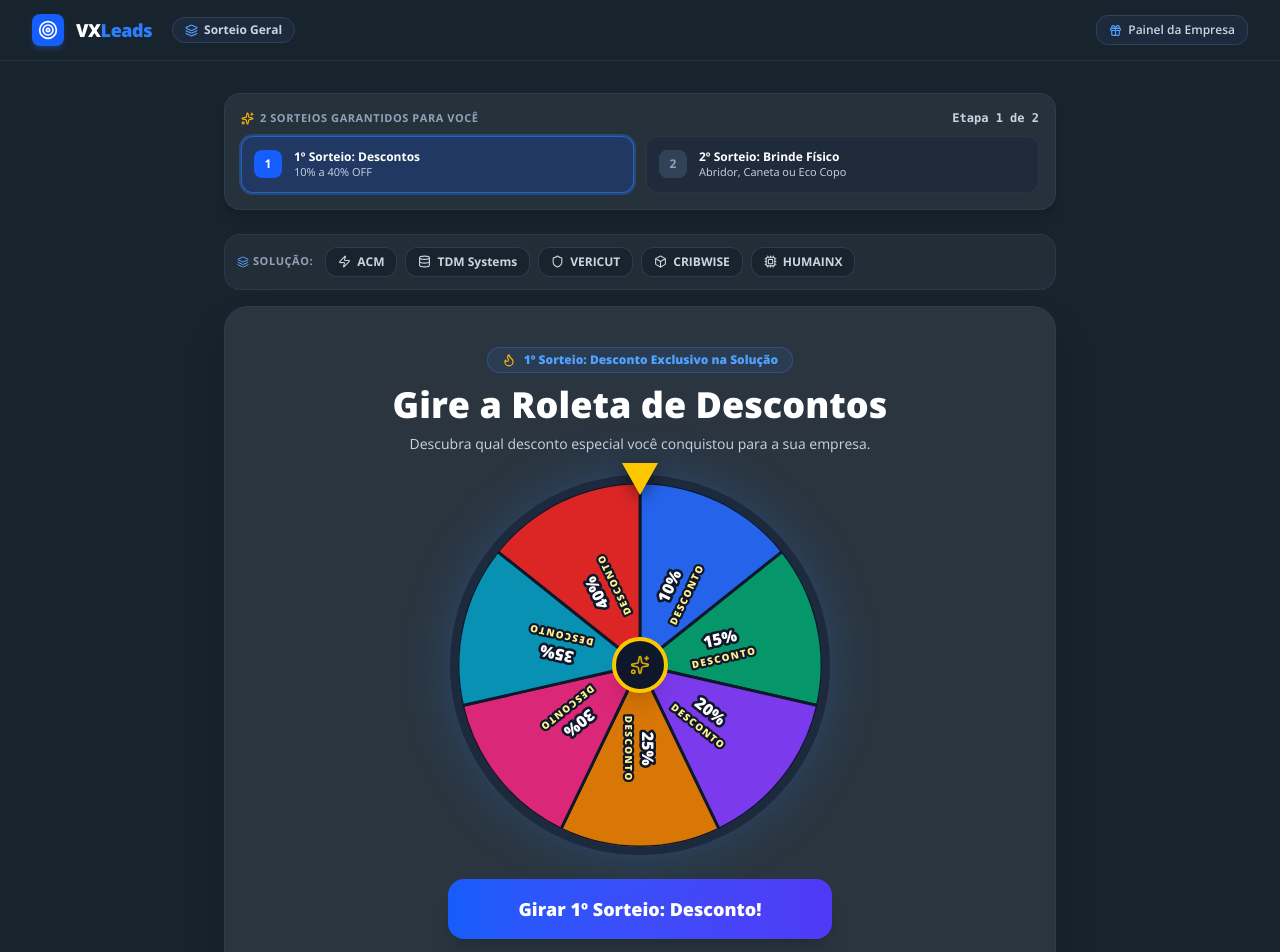
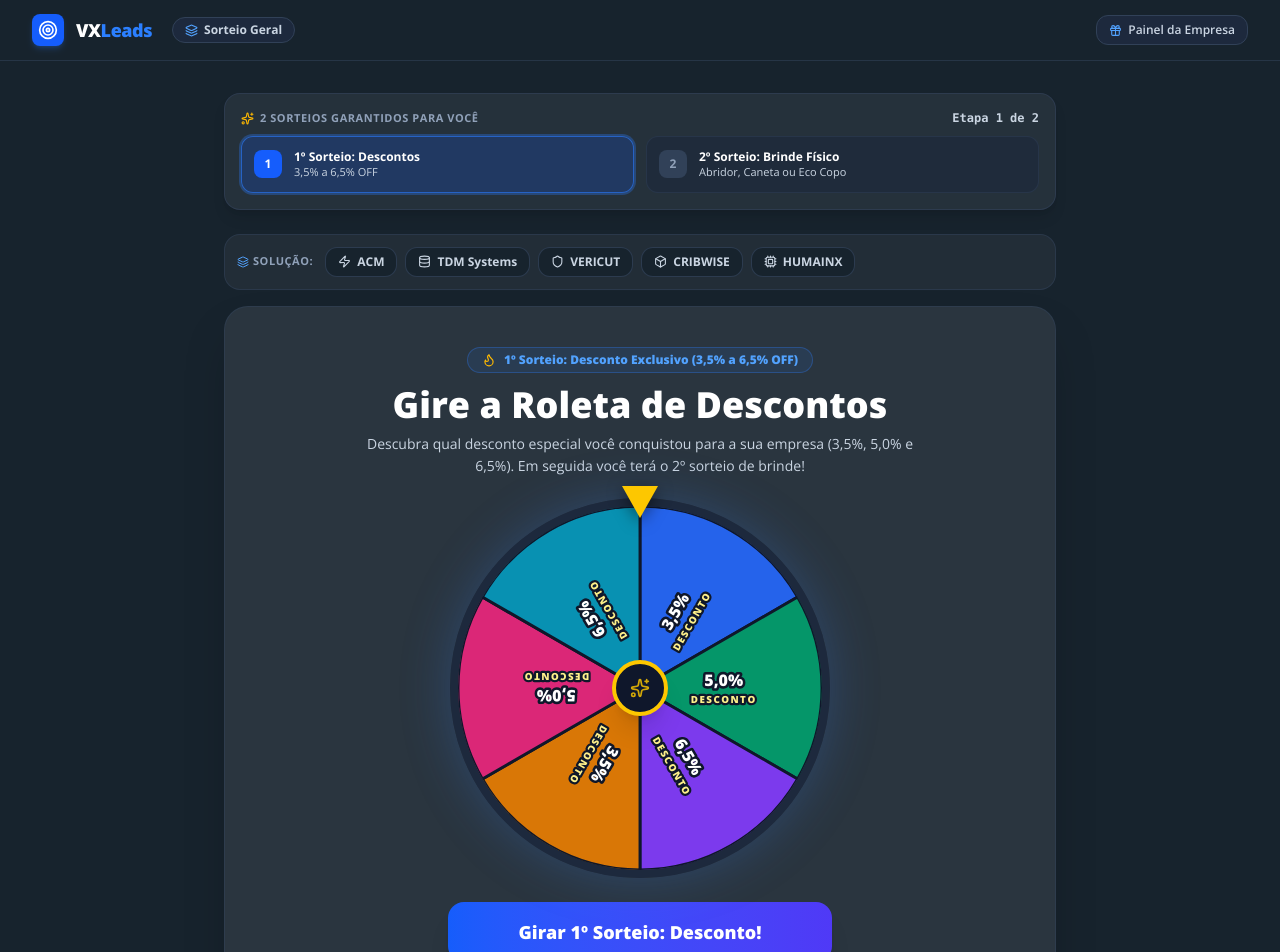
Before and after one commit to paranhosmkt/VXleads, a React (Vite) app: page /sorteio in a window 1280 px wide. Shown: the top 952 px of the page. Built offline with nearby package versions, Linux system fonts and the light colour scheme.

Commit message:
feat: implement product-specific discount tiers
Introduced conditional prize logic to distinguish between TDM (10-40% OFF) and other products (3.5%, 5%, 6.5% OFF). Added utility functions to manage dynamic prize assignment based on selected product configurations.

```diff
--- a/src/data/prizesConfig.ts
+++ b/src/data/prizesConfig.ts
@@ -27,17 +27,94 @@ export interface RouletteSlice {
 }
 
 /**
- * 1º Sorteio: Descontos já existentes
+ * 1º Sorteio - TDM: Mantém os descontos já existentes (10% a 40%)
  */
-export const DISCOUNT_PRIZES: DiscountPrize[] = [
-  { id: 'p1', name: '10% de Desconto', shortName: '10% OFF', color: '#2563EB', icon: '🏷️' },
-  { id: 'p2', name: '15% de Desconto', shortName: '15% OFF', color: '#059669', icon: '🎉' },
-  { id: 'p3', name: '20% de Desconto', shortName: '20% OFF', color: '#7C3AED', icon: '⭐' },
-  { id: 'p4', name: '25% de Desconto', shortName: '25% OFF', color: '#D97706', icon: '🔥' },
-  { id: 'p5', name: '30% de Desconto', shortName: '30% OFF', color: '#DB2777', icon: '✨' },
-  { id: 'p6', name: '35% de Desconto', shortName: '35% OFF', color: '#0891B2', icon: '🚀' },
-  { id: 'p7', name: '40% de Desconto', shortName: '40% OFF', color: '#DC2626', icon: '👑' },
+export const TDM_DISCOUNT_PRIZES: DiscountPrize[] = [
+  { id: 'tdm-10', name: '10% de Desconto', shortName: '10% OFF', color: '#2563EB', icon: '🏷️' },
+  { id: 'tdm-15', name: '15% de Desconto', shortName: '15% OFF', color: '#059669', icon: '🎉' },
+  { id: 'tdm-20', name: '20% de Desconto', shortName: '20% OFF', color: '#7C3AED', icon: '⭐' },
+  { id: 'tdm-25', name: '25% de Desconto', shortName: '25% OFF', color: '#D97706', icon: '🔥' },
+  { id: 'tdm-30', name: '30% de Desconto', shortName: '30% OFF', color: '#DB2777', icon: '✨' },
+  { id: 'tdm-35', name: '35% de Desconto', shortName: '35% OFF', color: '#0891B2', icon: '🚀' },
+  { id: 'tdm-40', name: '40% de Desconto', shortName: '40% OFF', color: '#DC2626', icon: '👑' },
 ];
+
+// Alias para compatibilidade anterior
+export const DISCOUNT_PRIZES: DiscountPrize[] = TDM_DISCOUNT_PRIZES;
+
+/**
+ * 1º Sorteio - OUTROS PRODUTOS (ACM, VERICUT, CRIBWISE, HUMAINX, etc.):
+ * Porcentagens solicitadas: 3,5%, 5,0%, 6,5%
+ */
+export const OTHER_PRODUCTS_DISCOUNT_PRIZES: DiscountPrize[] = [
+  { id: 'other-3.5', name: '3,5% de Desconto', shortName: '3,5% OFF', color: '#2563EB', icon: '🏷️' },
+  { id: 'other-5.0', name: '5,0% de Desconto', shortName: '5,0% OFF', color: '#059669', icon: '⭐' },
+  { id: 'other-6.5', name: '6,5% de Desconto', shortName: '6,5% OFF', color: '#7C3AED', icon: '🔥' },
+];
+
+/**
+ * Fatias da roleta para os outros produtos (6 fatias balanceadas de 60°,
+ * alternando as 3 porcentagens: 3,5%, 5,0% e 6,5%)
+ */
+export const OTHER_PRODUCTS_DISCOUNT_SLICES: DiscountPrize[] = [
+  { id: 'slice-other-3.5-a', name: '3,5% de Desconto', shortName: '3,5% OFF', color: '#2563EB', icon: '🏷️' },
+  { id: 'slice-other-5.0-a', name: '5,0% de Desconto', shortName: '5,0% OFF', color: '#059669', icon: '⭐' },
+  { id: 'slice-other-6.5-a', name: '6,5% de Desconto', shortName: '6,5% OFF', color: '#7C3AED', icon: '🔥' },
+  { id: 'slice-other-3.5-b', name: '3,5% de Desconto', shortName: '3,5% OFF', color: '#D97706', icon: '🏷️' },
+  { id: 'slice-other-5.0-b', name: '5,0% de Desconto', shortName: '5,0% OFF', color: '#DB2777', icon: '⭐' },
+  { id: 'slice-other-6.5-b', name: '6,5% de Desconto', shortName: '6,5% OFF', color: '#0891B2', icon: '🔥' },
+];
+
+/**
+ * Identifica se o produto informado é TDM
+ */
+export function isTdmProduct(productIdOrKey?: string | null): boolean {
+  if (!productIdOrKey) return false;
+  const clean = productIdOrKey.trim().toLowerCase();
+  return clean === 'tdm' || clean.includes('tdm');
+}
+
+/**
+ * Retorna as fatias da roleta de desconto para o produto correspondente:
+ * - Se TDM: retorna as 7 fatias com os descontos originais (10% a 40%)
+ * - Se outro produto: retorna as 6 fatias balanceadas com 3,5%, 5,0% e 6,5%
+ */
+export function getDiscountPrizesForProduct(productIdOrKey?: string | null): DiscountPrize[] {
+  if (isTdmProduct(productIdOrKey)) {
+    return TDM_DISCOUNT_PRIZES;
+  }
+  return OTHER_PRODUCTS_DISCOUNT_SLICES;
+}
+
+/**
+ * Retorna a lista única de descontos possíveis para o produto
+ */
+export function getUniqueDiscountsForProduct(productIdOrKey?: string | null): DiscountPrize[] {
+  if (isTdmProduct(productIdOrKey)) {
+    return TDM_DISCOUNT_PRIZES;
+  }
+  return OTHER_PRODUCTS_DISCOUNT_PRIZES;
+}
+
+/**
+ * Retorna a legenda de faixa de desconto (ex: '10% a 40% OFF' para TDM, ou '3,5% a 6,5% OFF' para outros)
+ */
+export function getDiscountRangeLabel(productIdOrKey?: string | null): string {
+  if (isTdmProduct(productIdOrKey)) {
+    return '10% a 40% OFF';
+  }
+  return '3,5% a 6,5% OFF';
+}
+
+/**
+ * Retorna a descrição amigável das porcentagens (ex: '10% a 40%' para TDM, ou '3,5%, 5,0% e 6,5%' para outros)
+ */
+export function getDiscountPercentagesText(productIdOrKey?: string | null): string {
+  if (isTdmProduct(productIdOrKey)) {
+    return '10% a 40%';
+  }
+  return '3,5%, 5,0% e 6,5%';
+}
 
 /**
  * 2º Sorteio: Itens físicos (Abridor de garrafa, caneta e eco copo)
@@ -133,14 +210,16 @@ export const ITEM_ROULETTE_SLICES: RouletteSlice[] = [
 ];
 
 /**
- * Formata os textos para exibição nos setores SVG da roleta
+ * Formata os textos para exibição nos setores SVG da roleta.
+ * Suporta inteiros (10%, 20%) e decimais com vírgula ou ponto (3,5%, 5,0%, 6,5%).
  */
 export function getPrizeSliceDisplay(name: string): { top: string; bottom: string } {
-  // Descontos: '20% de Desconto' -> top: '20% OFF', bottom: 'DESCONTO'
-  const discountMatch = name.match(/^(\d+%\s*(?:OFF)?)\s*(?:de\s*)?(.*)$/i);
+  // Descontos: '3,5% de Desconto', '5,0% de Desconto', '20% de Desconto'
+  const discountMatch = name.match(/^(\d+(?:[.,]\d+)?%\s*(?:OFF)?)\s*(?:de\s*)?(.*)$/i);
   if (discountMatch) {
+    const rawPct = discountMatch[1].trim();
     return {
-      top: discountMatch[1].trim(),
+      top: rawPct,
       bottom: (discountMatch[2].trim() || 'DESCONTO').toUpperCase()
     };
   }
--- a/src/pages/RoletaPremioPage.tsx
+++ b/src/pages/RoletaPremioPage.tsx
@@ -11,12 +11,20 @@ import { buildBase44ReturnUrl, executeBase44Return } from '../lib/base44';
 import { checkUserDrawStatus, ExistingDrawRecord } from '../lib/leadVerification';
 import { PRODUCTS_CONFIG, extractProductFromUrl, getProductBySlugOrParam, ProductConfig } from '../data/productConfig';
 import {
+  TDM_DISCOUNT_PRIZES,
+  OTHER_PRODUCTS_DISCOUNT_PRIZES,
+  OTHER_PRODUCTS_DISCOUNT_SLICES,
   DISCOUNT_PRIZES,
   PHYSICAL_ITEM_PRIZES,
   ITEM_ROULETTE_SLICES,
   DiscountPrize,
   PhysicalItemPrize,
   RouletteSlice,
+  isTdmProduct,
+  getDiscountPrizesForProduct,
+  getUniqueDiscountsForProduct,
+  getDiscountRangeLabel,
+  getDiscountPercentagesText,
   getPrizeSliceDisplay
 } from '../data/prizesConfig';
 
@@ -219,6 +227,9 @@ export default function RoletaPremioPage() {
     };
   }, [participant.crachaId, participant.email, participant.whatsapp]);
 
+  const isTdm = isTdmProduct(selectedProduct?.id || selectedProduct?.key);
+  const activeDiscountSlices = getDiscountPrizesForProduct(selectedProduct?.id || selectedProduct?.key);
+
   const handleSelectProduct = (prod: ProductConfig | null) => {
     setSelectedProduct(prod);
     const newParams = new URLSearchParams(searchParams);
@@ -241,10 +252,10 @@ export default function RoletaPremioPage() {
     }
     setIsSpinning(true);
 
-    const randomIndex = Math.floor(Math.random() * DISCOUNT_PRIZES.length);
-    const chosenPrize = DISCOUNT_PRIZES[randomIndex];
+    const randomIndex = Math.floor(Math.random() * activeDiscountSlices.length);
+    const chosenPrize = activeDiscountSlices[randomIndex];
 
-    const segmentAngle = 360 / DISCOUNT_PRIZES.length;
+    const segmentAngle = 360 / activeDiscountSlices.length;
     const targetAngle = 360 - (randomIndex * segmentAngle + segmentAngle / 2);
     const extraTurns = 360 * 6;
     const currentModulo = rotation % 360;
@@ -542,7 +553,7 @@ export default function RoletaPremioPage() {
                 <div className="min-w-0">
                   <div className="font-bold text-white truncate text-xs">1º Sorteio: Descontos</div>
                   <div className="text-[11px] text-slate-300 truncate">
-                    {wonDiscount ? wonDiscount.name : '10% a 40% OFF'}
+                    {wonDiscount ? wonDiscount.name : getDiscountRangeLabel(selectedProduct?.id || selectedProduct?.key)}
                   </div>
                 </div>
               </div>
@@ -743,7 +754,7 @@ export default function RoletaPremioPage() {
         )}
 
         {/* ======================================================== */}
-        {/* STAGE 1: 1º SORTEIO (DESCONTOS 10% A 40%) */}
+        {/* STAGE 1: 1º SORTEIO (DESCONTOS - TDM: 10% A 40% | OUTROS: 3,5%, 5,0%, 6,5%) */}
         {/* ======================================================== */}
         {!hasAlreadyDrawn && drawPhase === 'draw1_spin' && (
           <div className="bg-[#2a353f] border border-slate-700/60 rounded-3xl p-6 sm:p-10 shadow-2xl text-center relative overflow-hidden">
@@ -751,7 +762,7 @@ export default function RoletaPremioPage() {
 
               <div className="inline-flex items-center gap-2 px-3.5 py-1 rounded-full bg-blue-500/10 text-blue-400 text-xs font-black mb-3 border border-blue-500/30">
                 <Flame size={14} className="text-amber-400" />
-                <span>1º Sorteio: Desconto Exclusivo na Solução</span>
+                <span>1º Sorteio: Desconto Exclusivo ({getDiscountRangeLabel(selectedProduct?.id || selectedProduct?.key)})</span>
               </div>
 
               <h3 className="text-2xl sm:text-4xl font-extrabold text-white mb-2">
@@ -763,9 +774,9 @@ export default function RoletaPremioPage() {
               </h3>
               <p className="text-slate-300 text-sm mb-5 leading-relaxed">
                 {selectedProduct ? (
-                  <>Descubra qual desconto especial você ganhou para a solução <strong className="text-white">{selectedProduct.fullName}</strong>. Em seguida você terá o 2º sorteio de brinde!</>
+                  <>Descubra qual desconto especial você ganhou para a solução <strong className="text-white">{selectedProduct.fullName}</strong> ({getDiscountPercentagesText(selectedProduct.id)}). Em seguida você terá o 2º sorteio de brinde!</>
                 ) : (
-                  'Descubra qual desconto especial você conquistou para a sua empresa.'
+                  <>Descubra qual desconto especial você conquistou para a sua empresa ({getDiscountPercentagesText(null)}). Em seguida você terá o 2º sorteio de brinde!</>
                 )}
               </p>
 
@@ -784,8 +795,8 @@ export default function RoletaPremioPage() {
                   <svg viewBox="0 0 100 100" className="w-full h-full" style={{ transform: 'rotate(-90deg)', transformOrigin: '50% 50%' }}>
                     {/* Layer 1: Sector Color Slices */}
                     <g id="roleta-discount-slices">
-                      {DISCOUNT_PRIZES.map((prize, i) => {
-                        const total = DISCOUNT_PRIZES.length;
+                      {activeDiscountSlices.map((prize, i) => {
+                        const total = activeDiscountSlices.length;
                         const angle = 360 / total;
                         const startAngle = i * angle;
                         const endAngle = (i + 1) * angle;
@@ -798,22 +809,22 @@ export default function RoletaPremioPage() {
                         const pathData = `M 50 50 L ${x1} ${y1} A 50 50 0 0 1 ${x2} ${y2} Z`;
 
                         return (
-                          <path key={prize.id} d={pathData} fill={prize.color} stroke="#0f172a" strokeWidth="0.8" />
+                          <path key={`${prize.id}-${i}`} d={pathData} fill={prize.color} stroke="#0f172a" strokeWidth="0.8" />
                         );
                       })}
                     </g>
 
                     {/* Layer 2: Labels Layer */}
                     <g id="roleta-discount-labels">
-                      {DISCOUNT_PRIZES.map((prize, i) => {
-                        const total = DISCOUNT_PRIZES.length;
+                      {activeDiscountSlices.map((prize, i) => {
+                        const total = activeDiscountSlices.length;
                         const angle = 360 / total;
                         const startAngle = i * angle;
                         const midAngle = startAngle + angle / 2;
                         const lines = getPrizeSliceDisplay(prize.name);
 
                         return (
-                          <g key={`lbl-${prize.id}`} transform={`rotate(${midAngle}, 50, 50)`}>
+                          <g key={`lbl-${prize.id}-${i}`} transform={`rotate(${midAngle}, 50, 50)`}>
                             <text
                               x={73}
                               y={47.8}
--- a/src/pages/TriagemPage.tsx
+++ b/src/pages/TriagemPage.tsx
@@ -13,11 +13,19 @@ import { buildBase44ReturnUrl, executeBase44Return } from '../lib/base44';
 import { checkUserDrawStatus, ExistingDrawRecord } from '../lib/leadVerification';
 import { extractProductFromUrl, PRODUCTS_CONFIG, ProductConfig } from '../data/productConfig';
 import {
+  TDM_DISCOUNT_PRIZES,
+  OTHER_PRODUCTS_DISCOUNT_PRIZES,
+  OTHER_PRODUCTS_DISCOUNT_SLICES,
   DISCOUNT_PRIZES,
   PHYSICAL_ITEM_PRIZES,
   ITEM_ROULETTE_SLICES,
   DiscountPrize,
   PhysicalItemPrize,
+  isTdmProduct,
+  getDiscountPrizesForProduct,
+  getUniqueDiscountsForProduct,
+  getDiscountRangeLabel,
+  getDiscountPercentagesText,
   getPrizeSliceDisplay
 } from '../data/prizesConfig';
 
@@ -163,8 +171,16 @@ export default function TriagemPage() {
   const [currentStep, setCurrentStep] = useState<FlowStep>('select_game');
   const [selectedGame, setSelectedGame] = useState<'roleta' | 'raspadinha' | 'caca_niquel'>('roleta');
 
+  // Dynamic discount configuration for detected product (TDM vs Other products)
+  const isTdm = isTdmProduct(detectedProduct?.id || detectedProduct?.key);
+  const activeDiscountSlices = getDiscountPrizesForProduct(detectedProduct?.id || detectedProduct?.key);
+  const uniqueDiscounts = getUniqueDiscountsForProduct(detectedProduct?.id || detectedProduct?.key);
+
   // Game Play States
-  const [wonDiscount, setWonDiscount] = useState<DiscountPrize>(DISCOUNT_PRIZES[2]); // Default 20%
+  const [wonDiscount, setWonDiscount] = useState<DiscountPrize>(() => {
+    const list = getDiscountPrizesForProduct(detectedProduct?.id || detectedProduct?.key);
+    return list[0] || DISCOUNT_PRIZES[0];
+  });
   const [wonItem, setWonItem] = useState<PhysicalItemPrize>(PHYSICAL_ITEM_PRIZES[0]);
   const [voucherCode, setVoucherCode] = useState('');
   const [copiedVoucher, setCopiedVoucher] = useState(false);
@@ -190,13 +206,14 @@ export default function TriagemPage() {
   const [existingDraw, setExistingDraw] = useState<ExistingDrawRecord | null>(null);
   const [checkingStatus, setCheckingStatus] = useState(true);
 
-  // Pre-seed winner prize randomly on mount
+  // Pre-seed winner prize randomly on mount or when product changes
   useEffect(() => {
-    const randomPrize = DISCOUNT_PRIZES[Math.floor(Math.random() * DISCOUNT_PRIZES.length)];
+    const list = getDiscountPrizesForProduct(detectedProduct?.id || detectedProduct?.key);
+    const randomPrize = list[Math.floor(Math.random() * list.length)] || list[0];
     setWonDiscount(randomPrize);
     const code = `VX-${Math.floor(10000 + Math.random() * 90000)}`;
     setVoucherCode(code);
-  }, []);
+  }, [detectedProduct?.id]);
 
   // Update participant if params change
   useEffect(() => {
@@ -372,12 +389,12 @@ export default function TriagemPage() {
     }
     setIsSpinningWheel(true);
 
-    const randomPrize = DISCOUNT_PRIZES[Math.floor(Math.random() * DISCOUNT_PRIZES.length)];
+    const randomIdx = Math.floor(Math.random() * activeDiscountSlices.length);
+    const randomPrize = activeDiscountSlices[randomIdx];
     setWonDiscount(randomPrize);
 
-    const prizeIdx = DISCOUNT_PRIZES.findIndex(p => p.id === randomPrize.id);
-    const segmentAngle = 360 / DISCOUNT_PRIZES.length;
-    const targetAngle = 360 - (prizeIdx * segmentAngle + segmentAngle / 2);
+    const segmentAngle = 360 / activeDiscountSlices.length;
+    const targetAngle = 360 - (randomIdx * segmentAngle + segmentAngle / 2);
     const extraSpins = 360 * 6;
     const currentModulo = wheelRotation % 360;
     let delta = targetAngle - currentModulo;
@@ -414,7 +431,7 @@ export default function TriagemPage() {
     }
     setIsSpinningSlots(true);
 
-    const randomPrize = DISCOUNT_PRIZES[Math.floor(Math.random() * DISCOUNT_PRIZES.length)];
+    const randomPrize = uniqueDiscounts[Math.floor(Math.random() * uniqueDiscounts.length)];
     setWonDiscount(randomPrize);
 
     setTimeout(() => {
@@ -606,7 +623,7 @@ export default function TriagemPage() {
                 <div className="min-w-0">
                   <div className="font-bold text-white truncate text-xs">1º Sorteio: Desconto</div>
                   <div className="text-[11px] text-slate-300 truncate">
-                    {currentStep === 'draw2_brinde' || currentStep === 'voucher_final' ? wonDiscount.name : '10% a 40% OFF'}
+                    {currentStep === 'draw2_brinde' || currentStep === 'voucher_final' ? wonDiscount.name : getDiscountRangeLabel(detectedProduct?.id || detectedProduct?.key)}
                   </div>
                 </div>
               </div>
@@ -747,7 +764,7 @@ export default function TriagemPage() {
                       Roleta da Sorte
                     </h3>
                     <p className="text-xs text-slate-400 mt-1">
-                      Gire a roleta clássica e concorra a descontos de 10% a 40%!
+                      Gire a roleta clássica e concorra a descontos ({getDiscountPercentagesText(detectedProduct?.id)})!
                     </p>
                   </div>
                   <button className="w-full py-2.5 rounded-xl bg-yellow-500 group-hover:bg-yellow-400 text-slate-950 font-bold text-xs transition-colors flex items-center justify-center gap-1">
@@ -821,7 +838,7 @@ export default function TriagemPage() {
               <div className="max-w-md mx-auto pt-4 space-y-4">
                 <div className="inline-flex items-center gap-2 px-3 py-1 rounded-full bg-blue-500/10 text-blue-400 text-xs font-bold border border-blue-500/20">
                   <Flame size={14} className="text-amber-400" />
-                  <span>1º Sorteio: Descontos de 10% a 40%</span>
+                  <span>1º Sorteio: Descontos ({getDiscountRangeLabel(detectedProduct?.id || detectedProduct?.key)})</span>
                 </div>
                 <h3 className="text-2xl sm:text-3xl font-black text-white">
                   Gire a Roleta de Descontos
@@ -841,8 +858,8 @@ export default function TriagemPage() {
                   >
                     <svg viewBox="0 0 100 100" className="w-full h-full" style={{ transform: 'rotate(-90deg)', transformOrigin: '50% 50%' }}>
                       <g id="triagem-slices">
-                        {DISCOUNT_PRIZES.map((prize, index) => {
-                          const total = DISCOUNT_PRIZES.length;
+                        {activeDiscountSlices.map((prize, index) => {
+                          const total = activeDiscountSlices.length;
                           const angle = 360 / total;
                           const startAngle = index * angle;
                           const endAngle = (index + 1) * angle;
@@ -856,7 +873,7 @@ export default function TriagemPage() {
 
                           return (
                             <path
-                              key={prize.id}
+                              key={`${prize.id}-${index}`}
                               d={pathData}
                               fill={prize.color}
                               stroke="#0f172a"
@@ -867,15 +884,15 @@ export default function TriagemPage() {
                       </g>
 
                       <g id="triagem-labels">
-                        {DISCOUNT_PRIZES.map((prize, index) => {
-                          const total = DISCOUNT_PRIZES.length;
+                        {activeDiscountSlices.map((prize, index) => {
+                          const total = activeDiscountSlices.length;
                           const angle = 360 / total;
                           const startAngle = index * angle;
                           const midAngle = startAngle + angle / 2;
                           const lines = getPrizeSliceDisplay(prize.name);
 
                           return (
-                            <g key={`lbl-${prize.id}`} transform={`rotate(${midAngle}, 50, 50)`}>
+                            <g key={`lbl-${prize.id}-${index}`} transform={`rotate(${midAngle}, 50, 50)`}>
                               <text
                                 x={73}
                                 y={47.8}
```
Also changed, not shown: src/pages/LeadsComercial.tsx (+16 -2 lines).
